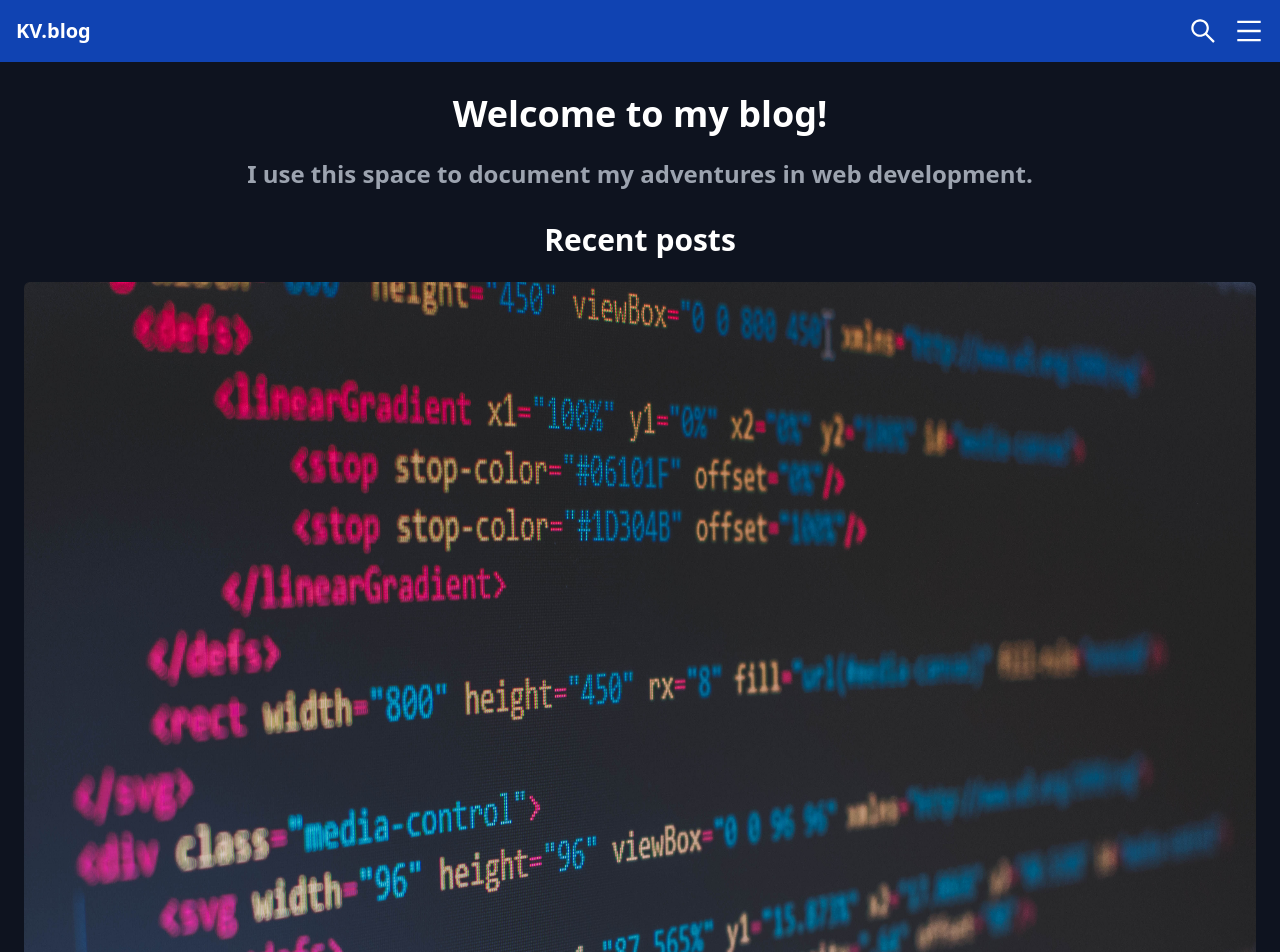
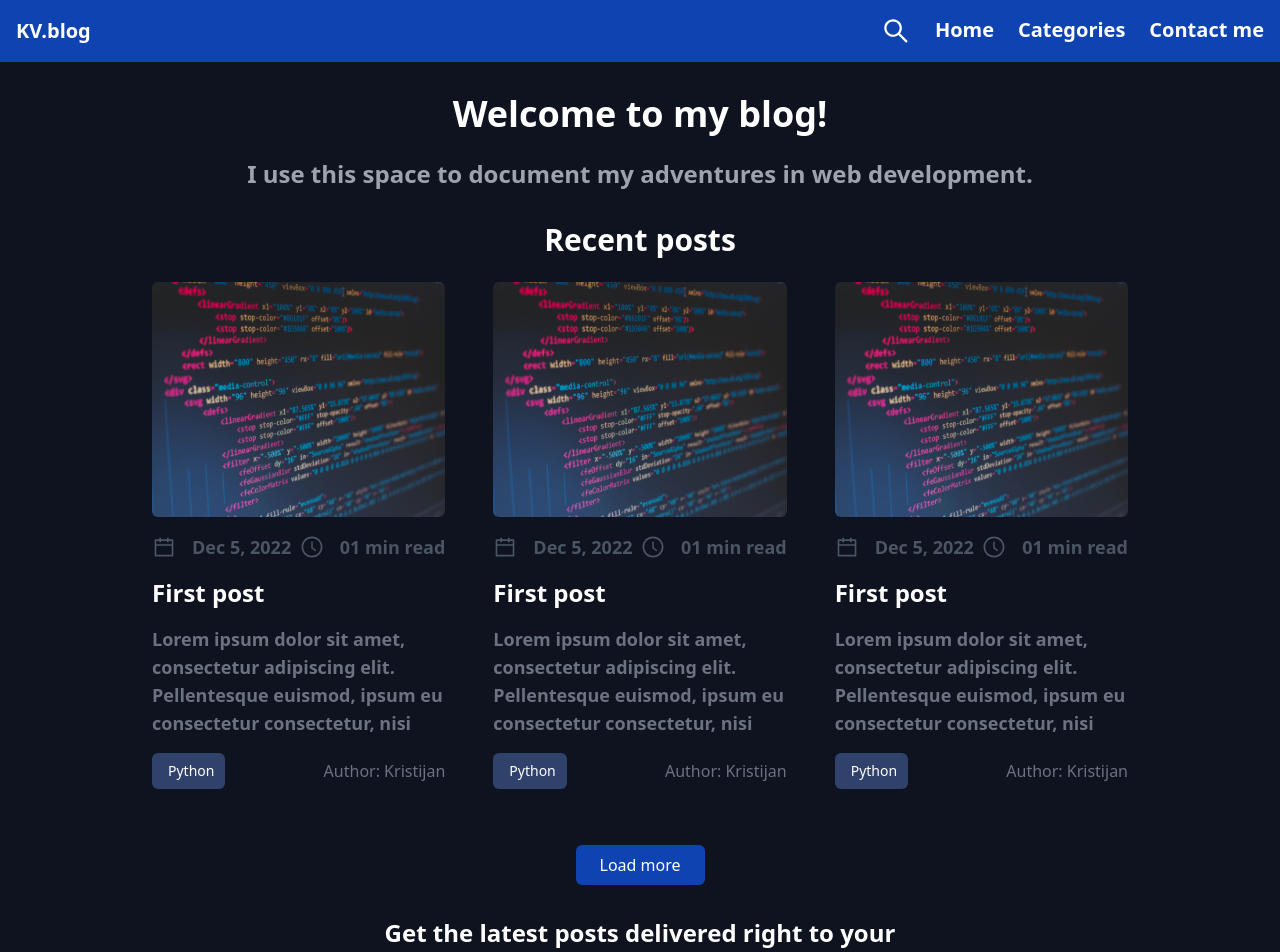
Before and after one commit to Kristijan007v/kv-blog, a Next.js app: page / in a window 1280 px wide. Shown: the top 952 px of the page. Built offline with nearby package versions, Linux system fonts and the light colour scheme.

Commit message:
Additional improvments to navigation and content responsivity

```diff
--- a/components/Article/Article.js
+++ b/components/Article/Article.js
@@ -12,7 +12,7 @@ export default function Article() {
         className="rounded-md"
         src={"/images/article.jpg"}
         width="100%"
-        height={"100%"}
+        height={"80%"}
         alt={"Article Image"}
         layout={"responsive"}
       />
--- a/components/Footer/Footer.js
+++ b/components/Footer/Footer.js
@@ -2,7 +2,7 @@ import React from "react";
 
 export default function Footer() {
   return (
-    <div className="m-8 flex flex-col justify-center space-y-6">
+    <div className="mt-8 mb-8 flex flex-col justify-center space-y-6 w-5/6 md:w-3/4 m-auto lg:w-2/4 xl:w-2/5">
       <p className="text-center text-white font-semibold text-2xl">
         Get the latest posts delivered right to your inbox.
       </p>
--- /dev/null
+++ b/components/Navigation/Buttons/DefaultButton.js
@@ -0,0 +1,15 @@
+import React from "react";
+
+export default function DefaultButton({ text, centerMode }) {
+  return (
+    <>
+      {centerMode ? (
+        <div className="flex justify-center items-center">
+          <button className="btn">{text}</button>
+        </div>
+      ) : (
+        <button className="btn">{text}</button>
+      )}
+    </>
+  );
+}
--- a/components/Navigation/Navigation.js
+++ b/components/Navigation/Navigation.js
@@ -26,7 +26,20 @@ export default function Navigation() {
           <Link href="/">
             <a className="font-semibold text-xl">KV.blog</a>
           </Link>
-          <div className="flex space-x-4">
+          <div className="hidden space-x-6 md:flex">
+            <SearchButton onclick={toogleSearch} />
+            <Link href="/">
+              <a className="font-semibold text-xl link">Home</a>
+            </Link>
+            <Link href="/">
+              <a className="font-semibold text-xl link">Categories</a>
+            </Link>
+            <Link href="/">
+              <a className="font-semibold text-xl link">Contact me</a>
+            </Link>
+          </div>
+
+          <div className="flex space-x-4 md:hidden">
             <SearchButton onclick={toogleSearch} />
             <MenuButton onclick={toogleMenu} />
           </div>
--- a/components/Skeleton/Skeleton.js
+++ b/components/Skeleton/Skeleton.js
@@ -6,7 +6,7 @@ import ErrorFallback from "../ErrorFallback/ErrorFallback";
 
 export default function Skeleton({ title, content }) {
   return (
-    <>
+    <div>
       <Head>
         <title>{title}</title>
         <meta name="description" content="Generated by create next app" />
@@ -17,13 +17,15 @@ export default function Skeleton({ title, content }) {
         <Navigation />
       </ErrorBoundary>
 
-      <main>{content}</main>
+      <main className="w-full md:w-4/5 m-auto lg:w-5/6 xl:w-4/5">
+        {content}
+      </main>
 
       <ErrorBoundary FallbackComponent={ErrorFallback}>
         <Footer />
       </ErrorBoundary>
 
       {/* Popups */}
-    </>
+    </div>
   );
 }
--- a/pages/index.js
+++ b/pages/index.js
@@ -1,4 +1,5 @@
 import Article from "../components/Article/Article";
+import DefaultButton from "../components/Navigation/Buttons/DefaultButton";
 import Skeleton from "../components/Skeleton/Skeleton";
 
 export default function Home() {
@@ -19,7 +20,12 @@ export default function Home() {
             <h2 className="text-center text-white font-semibold text-3xl">
               Recent posts
             </h2>
-            <Article />
+            <section className="grid grid-cols-1 md:grid-cols-2 lg:grid-cols-3 mb-8">
+              <Article />
+              <Article />
+              <Article />
+            </section>
+            <DefaultButton text={"Load more"} centerMode={"yes"} />
           </>
         }
       />
--- a/styles/globals.css
+++ b/styles/globals.css
@@ -6,7 +6,7 @@
 @import url("https://fonts.googleapis.com/css2?family=Poppins&display=swap");
 
 .icon {
-  @apply text-3xl text-white;
+  @apply text-3xl text-white cursor-pointer;
 }
 
 .icon__special {
@@ -44,3 +44,7 @@ body {
 .link {
   @apply text-white hover:underline hover:underline-offset-4;
 }
+
+.btn {
+  @apply bg-primary text-white pt-2 pb-2 pr-6 pl-6 rounded-md hover:bg-blue-600;
+}
```
